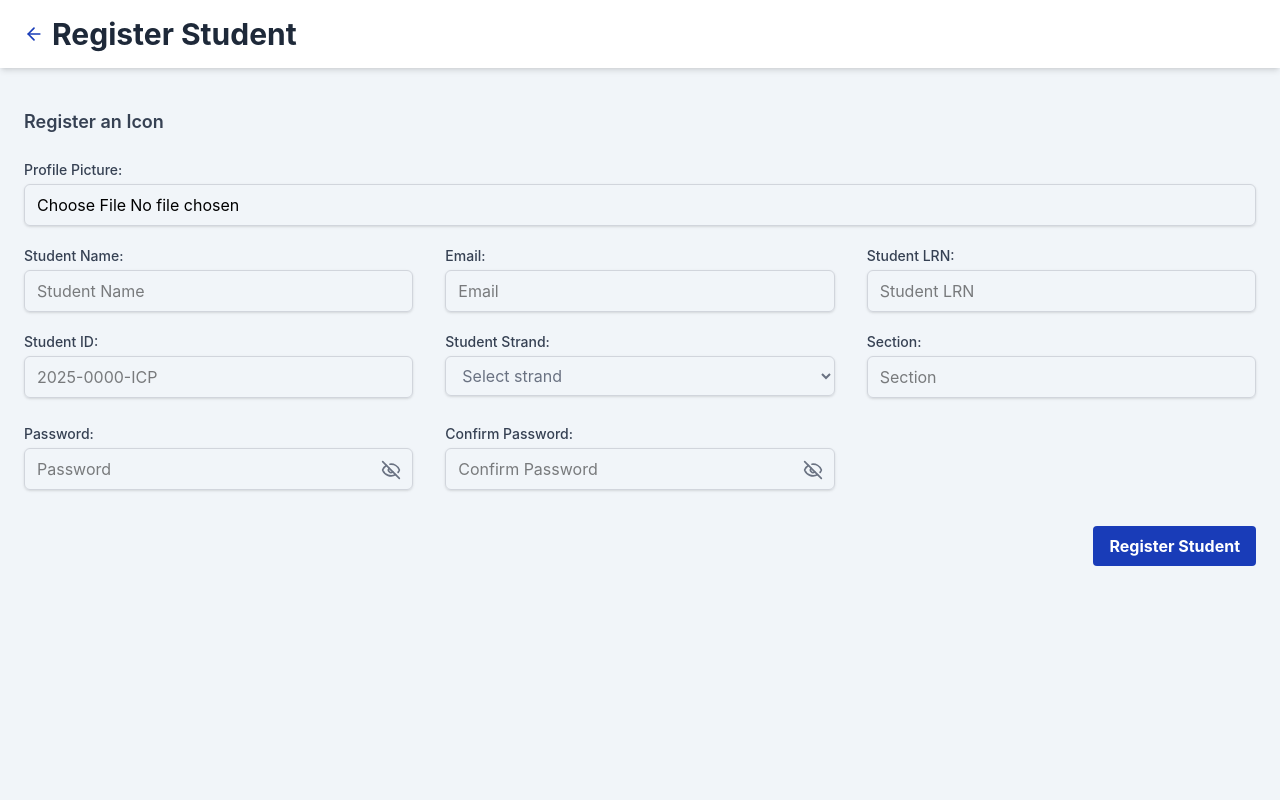
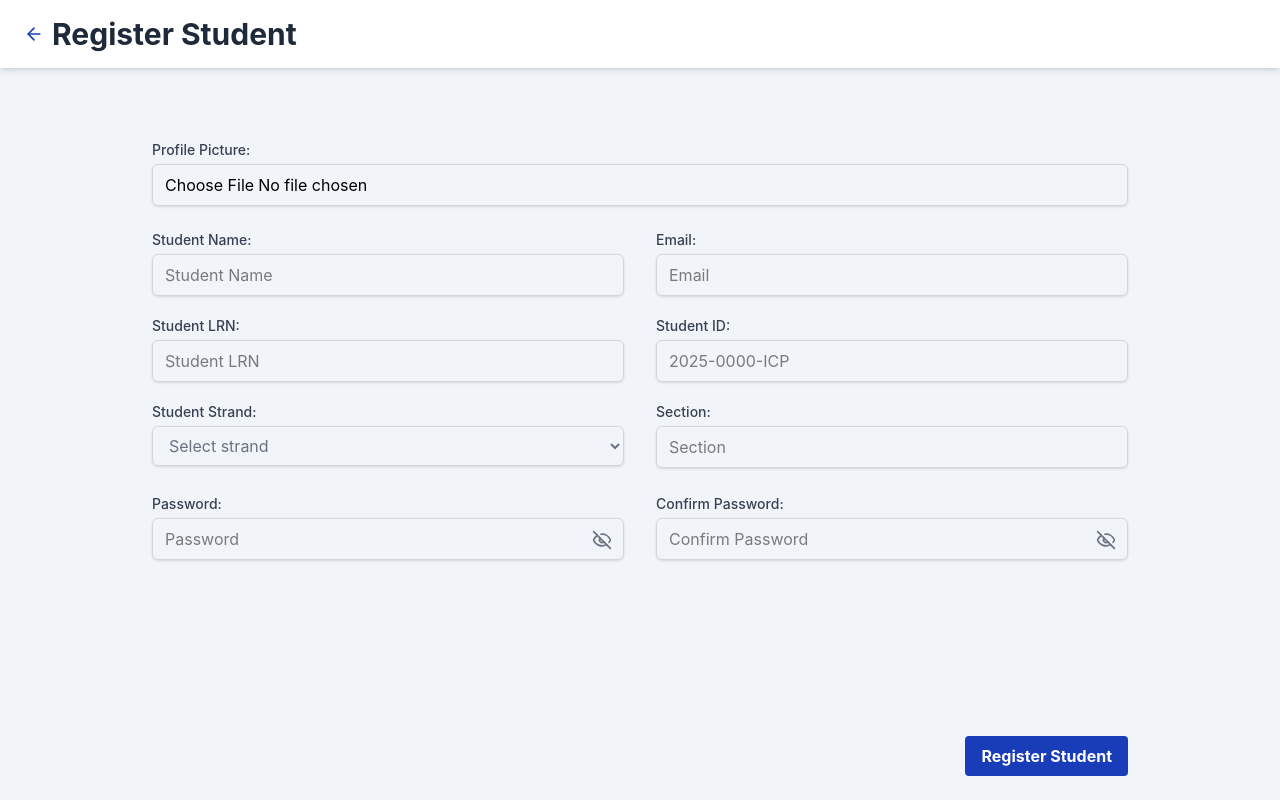
Before and after one commit to Jirro-Code/QR-Code_Based_Attendance_Management_System, a React (Vite) app in the folder frontend/: page /create-student in a window 1280 px wide. Built offline with nearby package versions, Linux system fonts and the light colour scheme.

Commit message:
Remodeled the create pages of admin, student, and event

```diff
--- a/frontend/src/pages/admin/create/CreateEvent.tsx
+++ b/frontend/src/pages/admin/create/CreateEvent.tsx
@@ -77,34 +77,49 @@ export const CreateEvent = () => {
         }
     }
 
-    const descriptionClassName = "mt-1 flex-1 w-full h-100 border border-gray-300 rounded-md shadow-sm py-2 px-3 focus:outline-none focus:ring-slate-400 focus:border-slate-400";
+    const descriptionClassName = "mt-1 w-full h-40 border border-gray-300 rounded-md shadow-sm py-2 px-3 focus:outline-none focus:ring-slate-400 focus:border-slate-400";
 
     return (
-        <div className="min-h-screen bg-slate-100">
+        <div className="min-h-screen bg-slate-100 flex flex-col">
             <Header title="Create Event" path="/admin-dashboard" />
-            <div className="max-w-full mx-auto pt-6 sm:pt-10 p-4 sm:p-6">
-                <h1 className="text-xl sm:text-2xl font-bold text-gray-800 mb-4 sm:mb-6">Create Event</h1>
-                {error && <p className="text-red-600 text-sm mb-2">{error}</p>}
 
-                <form className="flex flex-col gap-3 sm:gap-6" onSubmit={handleSubmit}>
-                    <div className="flex flex-col sm:flex-row gap-3 sm:gap-6">
+            <div className="w-full max-w-5xl mx-auto flex-1 flex flex-col pt-6 sm:pt-10 p-4 sm:p-6">
+                <form className="mt-8 flex-1 flex flex-col gap-3 sm:gap-6" onSubmit={handleSubmit}>
 
-                        <div className="flex flex-col gap-3 sm:w-1/2">
+                    <div className="flex-1 flex flex-col gap-3 sm:gap-6">
+                        {error && (
+                            <div className="bg-red-100 border border-red-400 text-red-700 px-4 py-3 rounded relative" role="alert">
+                                <strong className="font-bold">Error: </strong>
+                                <span className="block sm:inline">{error}</span>
+                            </div>
+                        )}
+
+                        <div className="w-full flex flex-col gap-3 sm:gap-6">
+                            <div className="flex flex-col gap-3">
                                 <Input label="Event Name" type="text" id="eventName" placeholder="Event Name" name="eventName" value={eventData.eventName} onChange={handleChange} error={error?.includes("name") ? error : undefined} />
                                 <Input label="Event Location" type="text" id="eventLocation" placeholder="Event Location" name="eventLocation" value={eventData.eventLocation} onChange={handleChange} error={error?.includes("location") ? error : undefined} />
                                 <Input label="Event Date" type="date" id="eventDate" placeholder="Event Date" name="eventDate" value={eventData.eventDate} onChange={handleChange} error={error?.includes("date") ? error : undefined} />
                             </div>
 
-                        <div className="flex flex-col sm:w-1/2 [&>div]:flex-1 [&>div]:flex [&>div]:flex-col [&>div]:mb-0">
+                            <div className="flex flex-col">
                                 <Input label="Event Description" type="textarea" id="eventDescription" placeholder="Event Description (Optional)" name="eventDescription" value={eventData.eventDescription} onChange={handleChange} isRequired={false} className={descriptionClassName} />
                             </div>
                         </div>
+                    </div>
 
-                    <button type="submit" disabled={isSubmitting} className="bg-blue-800 hover:bg-blue-900 disabled:bg-gray-400 text-white font-bold py-2 px-4 rounded w-full sm:w-auto sm:min-w-40 self-center sm:self-end transition-colors duration-200">
+                    <div className="flex justify-end pt-6">
+                        <button
+                            type="submit"
+                            disabled={isSubmitting}
+                            className="bg-blue-800 hover:bg-blue-900 disabled:bg-gray-400 text-white font-bold py-2 px-4 rounded w-full sm:w-auto sm:min-w-40 transition-colors duration-200"
+                        >
                             {isSubmitting ? 'Creating...' : 'Create Event'}
                         </button>
+                    </div>
+
                 </form>
             </div>
+
             {showNotification && <NotificationCard title={notificationMessage.title} message={notificationMessage.message} onClose={() => setShowNotification(false)} />}
         </div>
     )
--- a/frontend/src/pages/admin/create/RegisterAdmin.tsx
+++ b/frontend/src/pages/admin/create/RegisterAdmin.tsx
@@ -114,15 +114,21 @@ export const RegisterAdmin = () => {
     };
 
     return (
-        <div className="min-h-screen bg-slate-100">
+        <div className="min-h-screen bg-slate-100 flex flex-col">
             <Header title="Register Admin" path="/admin-dashboard" />
-            <div className="max-w-full mx-auto pt-10 p-6 flex flex-col gap-3">
 
-                <h2 className="text-lg font-semibold text-gray-700">Register an Admin</h2>
-                <p className="text-red-600 text-sm">{error}</p>
+            <div className="w-full max-w-5xl mx-auto flex-1 flex flex-col pt-6 sm:pt-10 p-4 sm:p-6">
+                <form className="mt-8 flex-1 flex flex-col gap-3 sm:gap-6" onSubmit={handleSubmit}>
 
-                <form className="flex flex-col gap-1" onSubmit={handleSubmit}>
-                    <div className="flex flex-col mb-4">
+                    <div className="flex-1 flex flex-col gap-3 sm:gap-6 pb-16 sm:pb-50">
+                        {error && (
+                            <div className="bg-red-100 border border-red-400 text-red-700 px-4 py-3 rounded relative" role="alert">
+                                <strong className="font-bold">Error: </strong>
+                                <span className="block sm:inline">{error}</span>
+                            </div>
+                        )}
+
+                        <div className="flex flex-col">
                             <label className="block text-sm font-medium text-gray-700" htmlFor="profilePicture">
                                 Profile Picture:
                             </label>
@@ -166,7 +172,8 @@ export const RegisterAdmin = () => {
                                 />
                             )}
                         </div>
-                    <div className="grid grid-cols-1 sm:grid-cols-2 gap-x-8 gap-y-1">
+
+                        <div className="w-full grid grid-cols-1 gap-x-8 gap-y-1">
                             <Input label="Admin Name" id="adminName" type="text" placeholder="Admin Name" onChange={handleChange} name="username" value={adminData.username} error={error?.includes("name") ? error : undefined} />
                             <Input label="Email" id="adminEmail" type="email" placeholder="Email" onChange={handleChange} name="email" value={adminData.email} error={error?.includes("email") ? error : undefined}/>
                             <div className="relative">
@@ -182,11 +189,21 @@ export const RegisterAdmin = () => {
                                 </button>
                             </div>
                         </div>
-                    <button  type="submit" disabled={isSubmitting} className="bg-blue-800 hover:bg-blue-900 text-white font-bold py-2 px-4 rounded mt-4 w-full sm:w-auto sm:min-w-40 self-center sm:self-end" >
+                    </div>
+
+                    <div className="flex justify-end">
+                        <button
+                            type="submit"
+                            disabled={isSubmitting}
+                            className="bg-blue-800 hover:bg-blue-900 disabled:bg-gray-400 text-white font-bold py-2 px-4 rounded w-full sm:w-auto sm:min-w-40 transition-colors duration-200"
+                        >
                             {isSubmitting ? 'Registering...' : 'Register Admin'}
                         </button>
+                    </div>
+
                 </form>
             </div>
+
             {showNotification && <NotificationCard title={notificationMessage.title} message={notificationMessage.message} onClose={() => setShowNotification(false)} />}
             {pendingFile && <ImageCropModal file={pendingFile} onConfirm={handleCropConfirm} onClose={() => setPendingFile(null)} />}
         </div>
--- a/frontend/src/pages/admin/create/RegisterStudent.tsx
+++ b/frontend/src/pages/admin/create/RegisterStudent.tsx
@@ -135,16 +135,21 @@ export const RegisterStudent = () => {
     };
 
     return (
-        <div className="min-h-screen bg-slate-100">
+        <div className="min-h-screen bg-slate-100 flex flex-col">
             <Header title="Register Student" path="/admin-dashboard" />
-            <div className="max-w-full mx-auto pt-10 p-6 flex flex-col gap-3">
 
-                <h2 className="text-lg font-semibold text-gray-700">Register an Icon</h2>
-                <p className="text-red-600 text-sm">{error}</p>
+            <div className="w-full max-w-5xl mx-auto flex-1 flex flex-col pt-6 sm:pt-10 p-4 sm:p-6">
+                <form className="mt-8 flex-1 flex flex-col gap-3 sm:gap-6" onSubmit={handleSubmit}>
 
-                <form className="flex flex-col gap-1" onSubmit={handleSubmit}>
+                    <div className="flex-1 flex flex-col gap-3 sm:gap-6 pb-16 sm:pb-24">
+                        {error && (
+                            <div className="bg-red-100 border border-red-400 text-red-700 px-4 py-3 rounded relative" role="alert">
+                                <strong className="font-bold">Error: </strong>
+                                <span className="block sm:inline">{error}</span>
+                            </div>
+                        )}
 
-                    <div className="flex flex-col mb-4">
+                        <div className="flex flex-col">
                             <label className="block text-sm font-medium text-gray-700" htmlFor="profilePicture">
                                 Profile Picture:
                             </label>
@@ -189,7 +194,7 @@ export const RegisterStudent = () => {
                             )}
                         </div>
 
-                    <div className="grid grid-cols-1 sm:grid-cols-2 lg:grid-cols-3 gap-x-8 gap-y-1">
+                        <div className="w-full grid grid-cols-1 sm:grid-cols-2 gap-x-8 gap-y-1">
                             <Input label="Student Name" id="studentName" type="text" placeholder="Student Name" onChange={handleChange} name="username" value={studentData.username} error={error?.includes("name") ? error : undefined} />
                             <Input label="Email" id="studentEmail" type="email" placeholder="Email" onChange={handleChange} name="email" value={studentData.email} error={error?.includes("email") ? error : undefined} />
                             <Input label="Student LRN" id="studentLRN" type="number" placeholder="Student LRN" onChange={handleChange} name="studentLRN" value={studentData.studentLRN} error={error?.includes("LRN") || error?.includes("studentLRN") ? error : undefined} />
@@ -212,12 +217,21 @@ export const RegisterStudent = () => {
                                 </button>
                             </div>
                         </div>
+                    </div>
 
-                    <button  type="submit" disabled={isSubmitting} className="bg-blue-800 hover:bg-blue-900 text-white font-bold py-2 px-4 rounded mt-4 w-full sm:w-auto sm:min-w-40 self-center sm:self-end" >
+                    <div className="flex justify-end pt-6">
+                        <button
+                            type="submit"
+                            disabled={isSubmitting}
+                            className="bg-blue-800 hover:bg-blue-900 disabled:bg-gray-400 text-white font-bold py-2 px-4 rounded w-full sm:w-auto sm:min-w-40 transition-colors duration-200"
+                        >
                             {isSubmitting ? 'Registering...' : 'Register Student'}
                         </button>
+                    </div>
+
                 </form>
             </div>
+
             {showNotification && <NotificationCard title={notificationMessage.title} message={notificationMessage.message} onClose={() => setShowNotification(false)} />}
             {pendingFile && <ImageCropModal file={pendingFile} onConfirm={handleCropConfirm} onClose={() => setPendingFile(null)} />}
         </div>
```
Lines whose indentation alone changed are shown as unchanged.
